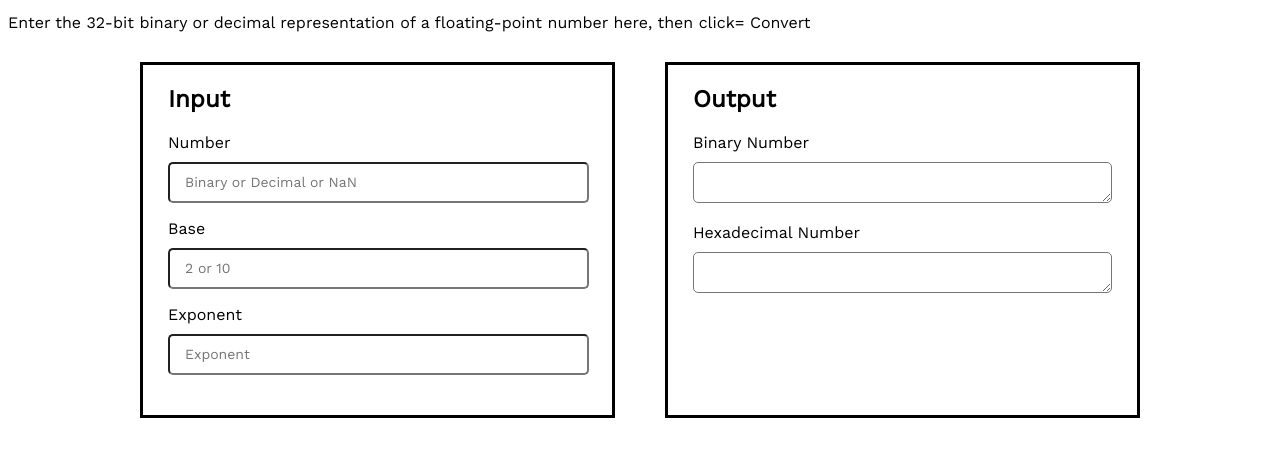
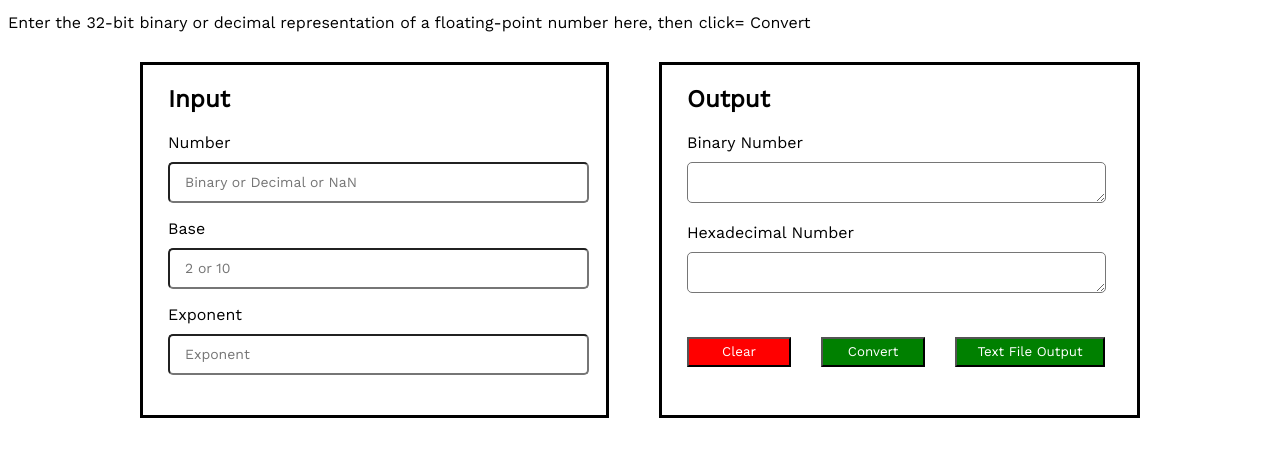
Before and after one commit to kimileeee/ARCH2_Binary_32_Converter, a website: page index.html in a window 1280 px wide. Shown: the part 103-560 px from the top of the page. Drawn offline with nearby package versions, Linux system fonts and the light colour scheme.

Commit message:
Update index.html

```diff
--- a/index.html
+++ b/index.html
@@ -37,6 +37,12 @@
 
                         <p class="inputTitle">Hexadecimal Number</p>
                         <textarea readonly id="hexNum"></textarea>
+
+                        <div class="actions">
+                            <input type='button' id='clear' onclick = "clearInput()" class = "btn" value='Clear'/>
+                            <input type='submit' id='convert-btn'  class = "btn"  onclick = "convert()" value='Convert' />
+                            <input type='button' id='txt-file-btn'  class = "btn" value='Text File Output' style="width: 150px;" />
+                        </div>
                 </div>
         </div>
 
```
